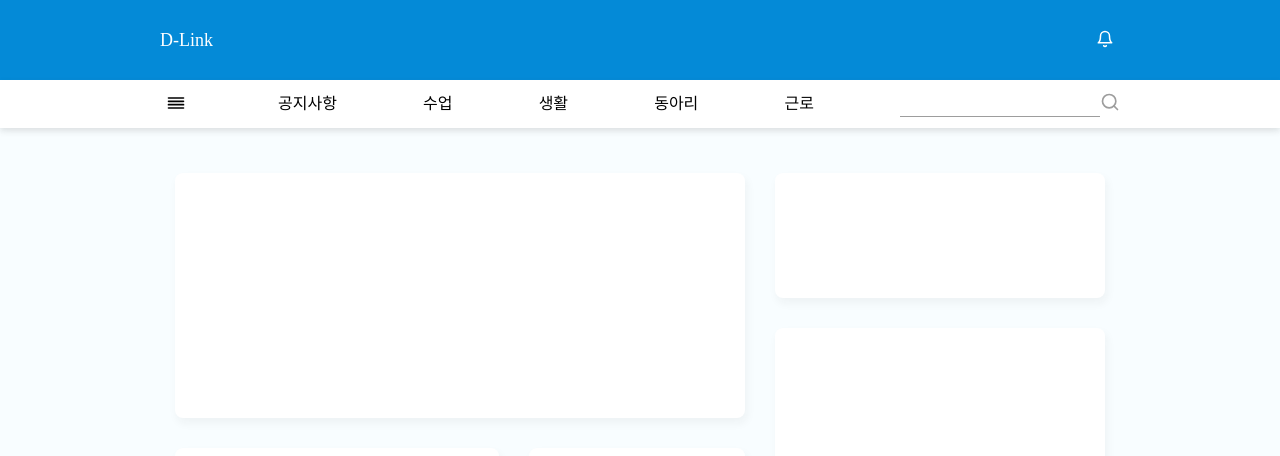
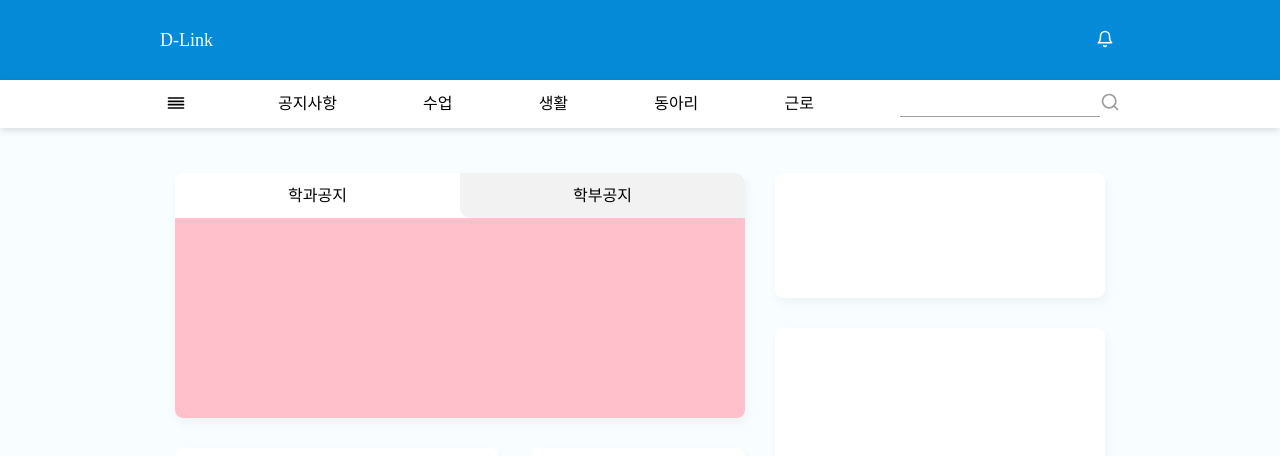
Before and after one commit to Largopie/d-link, a React (Vite) app: page / in a window 1280 px wide. Shown: the top 456 px of the page. Built offline with nearby package versions, Linux system fonts and the light colour scheme.

Commit message:
공지사항 컴포넌트 제작

```diff
--- /dev/null
+++ b/src/components/contents/notice.tsx
@@ -0,0 +1,18 @@
+import styled from "styled-components";
+
+const Container = styled.div`
+  padding: 20px;
+  height: 200px;
+  background-color: pink;
+  border-radius: 0px 0px 8px 8px;
+`;
+
+const Notice = () => {
+  return (
+    <Container>
+
+    </Container>
+  );
+};
+
+export default Notice;
--- a/src/pages/content.tsx
+++ b/src/pages/content.tsx
@@ -1,4 +1,12 @@
-import styled from 'styled-components';
+import Notice from "@/components/contents/notice";
+import { useAppDispatch, useAppSelector } from "@/store/hooks";
+import { changeClicked } from "@/store/slices/noticeSlice";
+import styled from "styled-components";
+
+interface PropsContainer {
+  radius: string;
+  bgColor: boolean;
+}
 
 const ContentContainer = styled.div`
   width: 100%;
@@ -23,8 +31,8 @@ const NoticeContainer = styled.div`
   height: 245px;
   margin: 15px;
   border-radius: 8px;
-  background-color: #FFFFFF;
-  box-shadow: 2px 5px 10px #2525250D;
+  background-color: #ffffff;
+  box-shadow: 2px 5px 10px #2525250d;
 `;
 
 const LeftSubContainer = styled.div`
@@ -39,8 +47,8 @@ const ScheduleContainer = styled.div`
   height: 245px;
   border-radius: 8px;
   margin: 15px;
-  background-color: #FFFFFF;
-  box-shadow: 2px 5px 10px #2525250D;
+  background-color: #ffffff;
+  box-shadow: 2px 5px 10px #2525250d;
 `;
 
 const CafeteriaContainer = styled.div`
@@ -48,8 +56,8 @@ const CafeteriaContainer = styled.div`
   height: 245px;
   margin: 15px;
   border-radius: 8px;
-  background-color: #FFFFFF;
-  box-shadow: 2px 5px 10px #2525250D;
+  background-color: #ffffff;
+  box-shadow: 2px 5px 10px #2525250d;
 `;
 
 // 우측 컨테이너
@@ -64,8 +72,8 @@ const StuInfoContainer = styled.div`
   height: 125px;
   margin: 15px;
   border-radius: 8px;
-  background-color: #FFFFFF;
-  box-shadow: 2px 5px 10px #2525250D;
+  background-color: #ffffff;
+  box-shadow: 2px 5px 10px #2525250d;
 `;
 
 const ClassScheduleContainer = styled.div`
@@ -73,17 +81,75 @@ const ClassScheduleContainer = styled.div`
   height: 365px;
   margin: 15px;
   border-radius: 8px;
-  background-color: #FFFFFF;
-  box-shadow: 2px 5px 10px #2525250D;
+  background-color: #ffffff;
+  box-shadow: 2px 5px 10px #2525250d;
 `;
 
+const ChooseNotice = styled.div`
+  line-height: 45px;
+  text-align: center;
+  height: 45px;
+  width: 100%;
+  display: flex;
+  border-radius: 8px 8px 0px 0px;
+`;
+
+const ChooseDivisionBtn = styled.div<PropsContainer>`
+  width: 50%;
+  height: 100%;
+  background-color: ${(props) => (props.bgColor ? "#ffffff" : "#F2F2F2")};
+  border-radius: ${(props) => props.radius};
+  :hover {
+    cursor: pointer;
+  }
+`;
+
+const ChooseDepartmentBtn = styled.div<PropsContainer>`
+  width: 50%;
+  height: 100%;
+  background-color: ${(props) => (props.bgColor ? "#ffffff" : "#F2F2F2")};
+  border-radius: ${(props) => props.radius};
+  :hover {
+    cursor: pointer;
+  }
+`;
 
 const Content = () => {
+  const clicked = useAppSelector((state) => state.notice.clicked);
+  const dispatch = useAppDispatch();
+
+  const clickDivision = () => {
+    dispatch(changeClicked("division"));
+  };
+
+  const clickDepartment = () => {
+    dispatch(changeClicked("department"));
+  };
+
   return (
     <ContentContainer>
       <SubContainer>
         <LeftContainer>
-          <NoticeContainer />
+          {/* 학부공지 및 학과공지 */}
+          <NoticeContainer>
+            <ChooseNotice>
+              <ChooseDivisionBtn
+                bgColor={clicked === "division"}
+                radius="10px 0px 10px 0px"
+                onClick={clickDivision}
+              >
+                학과공지
+              </ChooseDivisionBtn>
+              <ChooseDepartmentBtn
+                bgColor={clicked === "department"}
+                radius="0px 10px 0px 10px"
+                onClick={clickDepartment}
+              >
+                학부공지
+              </ChooseDepartmentBtn>
+            </ChooseNotice>
+            <Notice />
+          </NoticeContainer>
           <LeftSubContainer>
             <ScheduleContainer />
             <CafeteriaContainer />
--- /dev/null
+++ b/src/store/slices/noticeSlice.ts
@@ -0,0 +1,32 @@
+import { createSlice } from '@reduxjs/toolkit'
+import type { PayloadAction } from '@reduxjs/toolkit'
+import type { RootState } from '@store/store'
+
+// Define a type for the slice state
+interface NoticeState {
+    clicked: string
+}
+
+// Define the initial state using that type
+const initialState: NoticeState = {
+    clicked: "division",
+}
+
+export const noticeSlice = createSlice({
+    name: 'notice',
+    // `createSlice` will infer the state type from the `initialState` argument
+    initialState,
+    reducers: {
+        // Use the PayloadAction type to declare the contents of `action.payload`
+        changeClicked: (state, action: PayloadAction<string>) => {
+            state.clicked = action.payload
+        },
+    },
+})
+
+export const { changeClicked } = noticeSlice.actions
+
+// Other code such as selectors can use the imported `RootState` type
+// export const selectCount = (state: RootState) => state.counter.value
+
+export default noticeSlice.reducer
--- a/src/store/store.ts
+++ b/src/store/store.ts
@@ -1,12 +1,14 @@
 import { configureStore, getDefaultMiddleware } from "@reduxjs/toolkit";
 import logger from "redux-logger"
 import counterReducer from "@store/slices/counterSlice"
+import noticeReducer from "@store/slices/noticeSlice"
 
 const middleware = [...getDefaultMiddleware(), logger];
 
 const store = configureStore({
     reducer: {
         counter: counterReducer,
+        notice: noticeReducer,
     },
     middleware
 })
```
